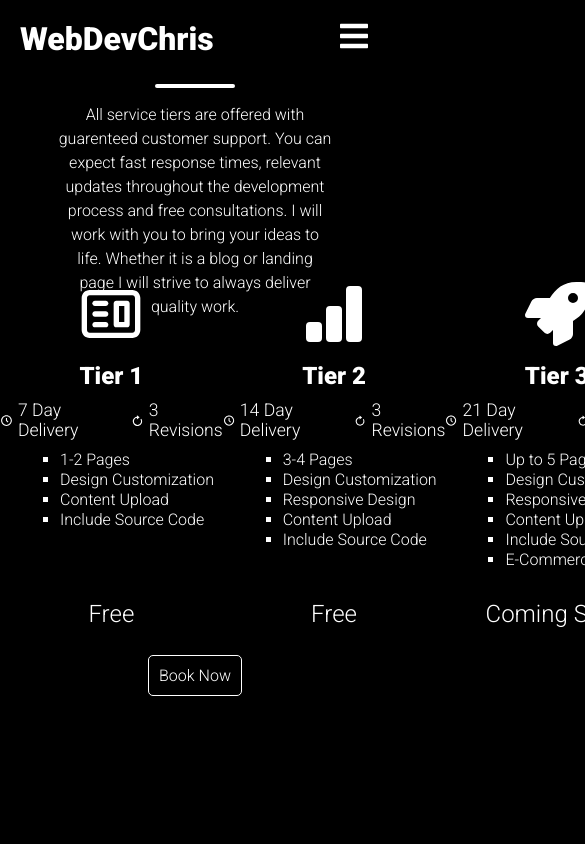
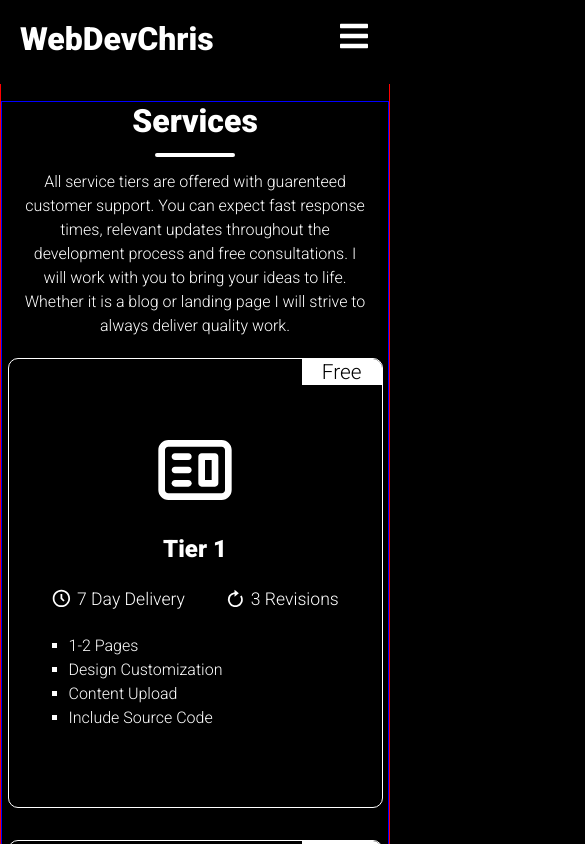
Before and after one commit to WebDevChris1/portfolio-website, a React (Create React App) app: page /services in a window 390 px wide. Shown: the top 844 px of the page, 585 px wide, since content can reach past the window. Built offline with nearby package versions, Linux system fonts and the light colour scheme.

Commit message:
services: mobile styles

```diff
--- a/src/components/pages/About/index.js
+++ b/src/components/pages/About/index.js
@@ -15,33 +15,30 @@ const About = () => {
         <div className="about-me">
           <section>
             <p>
-              Lorem ipsum dolor sit amet, consectetur adipisicing elit. Error ad
-              ea maiores inventore beatae necessitatibus excepturi molestiae
-              modi, neque omnis rem libero delectus cumque totam et, id placeat
-              hic veniam sit cum harum. Molestiae ad nulla laudantium, minima
-              praesentium veritatis beatae magnam provident ipsam possimus
-              reprehenderit mollitia distinctio numquam enim! Lorem, ipsum dolor
-              sit amet consectetur adipisicing elit. Officiis mollitia ab iusto
-              similique fugit nostrum unde voluptates, nemo aliquam! Eveniet
-              quo, aut, dolore, provident nisi eius commodi quasi eaque delectus
-              minima possimus omnis beatae modi nostrum? Provident officia et
-              nam debitis quaerat laboriosam enim, qui, in, fugiat eligendi
-              nostrum corrupti.
+              my journey in tech began in middle school. I was fortunate enough
+              to have classes that taught me computer basics and a variety of
+              applications like Microsoft’s Suite, Garageband, Dreamweaver and
+              Adobe Flash Player. Without me knowing during that time my
+              obsession with making stick figure animation and games would be
+              laying down the foundation for my natural curiosity in the way
+              things work. Quickly after my introduction to these concepts and
+              terminology my first website was born. My class was tasked with
+              building a website and the best website will go on to represent
+              the school in a ThinkQuest competition. I wasn’t selected but my
+              basic car themed website was an experience I would never forget.
             </p>
+            <br />
             <p>
-              Lorem ipsum dolor sit amet consectetur adipisicing elit. Nesciunt
-              iusto necessitatibus tenetur labore? Recusandae sapiente
-              voluptatibus vitae vel molestias! Provident labore sequi
-              voluptatibus fugiat necessitatibus, obcaecati molestias autem
-              quibusdam unde earum laborum odit, voluptas ea, accusamus sint
-              ipsum nostrum consectetur recusandae reprehenderit rem animi
-              commodi harum tempora? Incidunt, eius impedit! Lorem ipsum, dolor
-              sit amet consectetur adipisicing elit. Explicabo vitae sapiente
-              impedit cupiditate vero unde possimus, exercitationem laborum
-              eveniet magnam incidunt voluptatem. Aut enim possimus magnam
-              maxime, distinctio dolorem illo. Necessitatibus ducimus blanditiis
-              aperiam sit autem incidunt recusandae qui minus quidem excepturi
-              animi assumenda, itaque optio quod cumque nobis laboriosam.
+              I took my new acquaintance and attended a vocational school which
+              had a variety of shop classes. During my first year the students
+              were shuffled between each shop class to help us decide a path we
+              can eventually graduate certified in the trade. Although the other
+              shop classes had a lasting impression, I stuck to my premature
+              understanding of tech and chose to pursue the certification in
+              Graphic Design. During the next 3 years I was thought a variety of
+              adobe software like Photoshop, InDesign, and Illustrator. In
+              retrospect I owe these years of my life for the development of my
+              creativity and deeper understanding
             </p>
           </section>
           <section className="second-section">
--- a/src/components/pages/Home/home.styles.js
+++ b/src/components/pages/Home/home.styles.js
@@ -29,7 +29,7 @@ export const Content = styled.div`
 
   h3 {
     font-weight: 600;
-    font-size: 2.3vh;
+    font-size: 2vh;
   }
 
   br {
@@ -70,7 +70,7 @@ export const Content = styled.div`
     p {
       text-align: right;
       margin-top: 10px;
-      /* border: 1px solid yellow; */
+      border: none;
     }
 
     .header-wrapper {
--- a/src/components/pages/Home/index.js
+++ b/src/components/pages/Home/index.js
@@ -11,7 +11,7 @@ const Home = () => {
             <Image src={selfie} />
           </div>
           <h2>
-            Christopher <br className="line-break" /> Lutchmidat
+            Christopher <br /> Lutchmidat
           </h2>
         </div>
         <h3>Web Developer / Tech Enthusist</h3>
--- a/src/components/pages/ServiceOffers/services.styles.js
+++ b/src/components/pages/ServiceOffers/services.styles.js
@@ -1,27 +1,36 @@
 import styled from "styled-components";
 
 export const Wrapper = styled.main`
-  /* border: 1px solid red; */
-  height: 95vh;
-  width: 100vw;
+  border: 1px solid red;
 `;
+
 export const Content = styled.div`
-  /* border: 1px solid blue; */
+  border: 1px solid blue;
+  margin-top: 100px;
   display: flex;
   flex-direction: column;
   justify-content: center;
   align-items: center;
-  height: 100%;
+  gap: 20px;
+
+  ul {
+    width: 100%;
+    height: 150px;
+    padding-left: 60px;
+    /* border: 1px solid red; */
+    list-style-type: square;
+  }
+
+  li {
+    line-height: 1.5rem;
+  }
 
   .page-info {
-    /* border: 1px solid red; */
-    width: 70%;
+    padding: 0 20px;
     display: flex;
     flex-direction: column;
-    justify-content: center;
     align-items: center;
-    height: 150px;
-    text-align: center;
+    gap: 0.5rem;
 
     h2 {
       font-size: 2rem;
@@ -36,34 +45,55 @@ export const Content = styled.div`
     }
 
     p {
-      margin-top: 10px;
-      align-self: baseline;
+      text-align: center;
     }
   }
 
   .tier-options {
-    /* border: 1px solid green; */
-    display: flex;
-    justify-content: space-around;
-    align-items: center;
-    width: 100vw;
+    display: grid;
+    grid-template-columns: repeat(auto-fill, minmax(375px, 1fr));
+    justify-items: center;
+    width: 100%;
+    gap: 2rem;
   }
 
   .tier {
-    height: 400px;
-    width: 350px;
+    border: 1px solid white;
+    border-radius: 10px;
+    height: 450px;
+    width: 375px;
     display: flex;
     flex-direction: column;
+    justify-content: space-around;
     align-items: center;
-    justify-content: center;
-    border-radius: 10px;
+    padding: 20px 0;
+    position: relative;
+    overflow: hidden;
+  }
 
   .icon {
-      font-size: 4rem;
+    font-size: 5rem;
+    margin-top: 3rem;
   }
 
   h3 {
     font-size: 1.5rem;
+  }
+
+  .price {
+    font-size: 1.3rem;
+    text-align: center;
+    position: absolute;
+    /* right: -30px;
+    top: -30px; */
+    padding: 1px 20px;
+
+    top: 0;
+    right: 0;
+    background-color: white;
+    color: black;
+    /* transform: rotate(40deg); */
+    /* padding: 20px; */
   }
 
   .delivery-revision {
@@ -76,41 +106,145 @@ export const Content = styled.div`
     gap: 5px;
 
     .cycle-icon {
-        font-size: 1.2rem;
+      font-size: 1.3rem;
       margin-left: 35px;
     }
 
     .clock-icon {
-        font-size: 1.2rem;
+      font-size: 1.3rem;
     }
 
     span {
       font-size: 1.1rem;
       font-weight: normal;
-      }
-    }
-
-    ul {
-      width: 100%;
-      height: 150px;
-      padding-left: 60px;
-      /* border: 1px solid red; */
-      list-style-type: square;
-    }
-    li {
-      line-height: 20px;
-    }
-
-    .price {
-      font-weight: normal;
-      font-size: 1.5rem;
+      /* border: 1px solid yellow; */
     }
   }
 
   a {
-    padding: 10px;
+    text-decoration: none;
     border: 1px solid white;
-    border-radius: 5px;
-    text-decoration: none;
+    border-radius: 10px;
+    padding: 0.7rem 1.2rem;
+    font-size: 1rem;
+    font-weight: 500;
+    margin: 20px 0;
   }
 `;
+
+// export const Wrapper = styled.main`
+//   border: 1px solid red;
+//   height: 100vh;
+//   width: 100vw;
+// `;
+// export const Content = styled.div`
+//   /* border: 1px solid blue; */
+//   display: flex;
+//   flex-direction: column;
+//   justify-content: center;
+//   align-items: center;
+//   height: 100%;
+
+//   .page-info {
+//     /* border: 1px solid red; */
+//     width: 70%;
+//     display: flex;
+//     flex-direction: column;
+//     justify-content: center;
+//     align-items: center;
+//     height: 150px;
+//     text-align: center;
+
+//     h2 {
+//       font-size: 2rem;
+//     }
+
+//     .underline {
+//       width: 80px;
+//       height: 1px;
+//       border: 2px solid white;
+//       border-radius: 20px;
+//       margin: 5px 0;
+//     }
+
+//     p {
+//       margin-top: 10px;
+//       align-self: baseline;
+//     }
+//   }
+
+//   .tier-options {
+//     border: 1px solid green;
+//     display: grid;
+//     grid-template-columns: repeat(auto-fill, minmax(375px, 1fr));
+//     width: 100%;
+//     justify-items: center;
+//     gap: 2rem;
+//   }
+
+//   .tier {
+//     border: 1px solid blue;
+//     height: 400px;
+//     width: 350px;
+//     display: flex;
+//     flex-direction: column;
+//     align-items: center;
+//     justify-content: center;
+//     border-radius: 10px;
+
+//     .icon {
+//       font-size: 4rem;
+//     }
+
+//     h3 {
+//       font-size: 1.5rem;
+//     }
+
+//     .delivery-revision {
+//       display: flex;
+//       width: 100%;
+//       height: 60px;
+//       /* border: 1px solid blue; */
+//       align-items: center;
+//       justify-content: center;
+//       gap: 5px;
+
+//       .cycle-icon {
+//         font-size: 1.2rem;
+//         margin-left: 35px;
+//       }
+
+//       .clock-icon {
+//         font-size: 1.2rem;
+//       }
+
+//       span {
+//         font-size: 1.1rem;
+//         font-weight: normal;
+//       }
+//     }
+
+//     ul {
+//       width: 100%;
+//       height: 150px;
+//       padding-left: 60px;
+//       /* border: 1px solid red; */
+//       list-style-type: square;
+//     }
+//     li {
+//       line-height: 20px;
+//     }
+
+//     .price {
+//       font-weight: normal;
+//       font-size: 1.5rem;
+//     }
+//   }
+
+//   a {
+//     padding: 10px;
+//     border: 1px solid white;
+//     border-radius: 5px;
+//     text-decoration: none;
+//   }
+// `;
```
Lines whose indentation alone changed are shown as unchanged.
